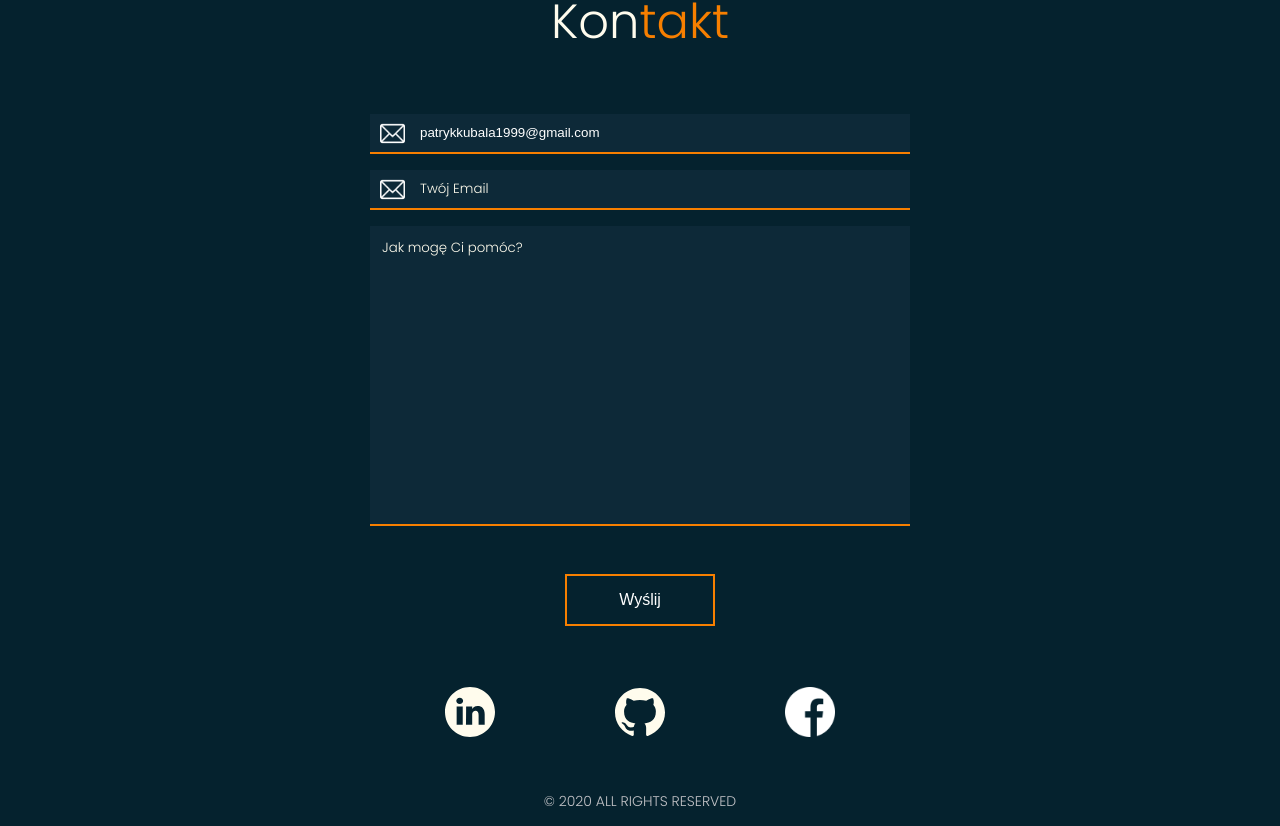
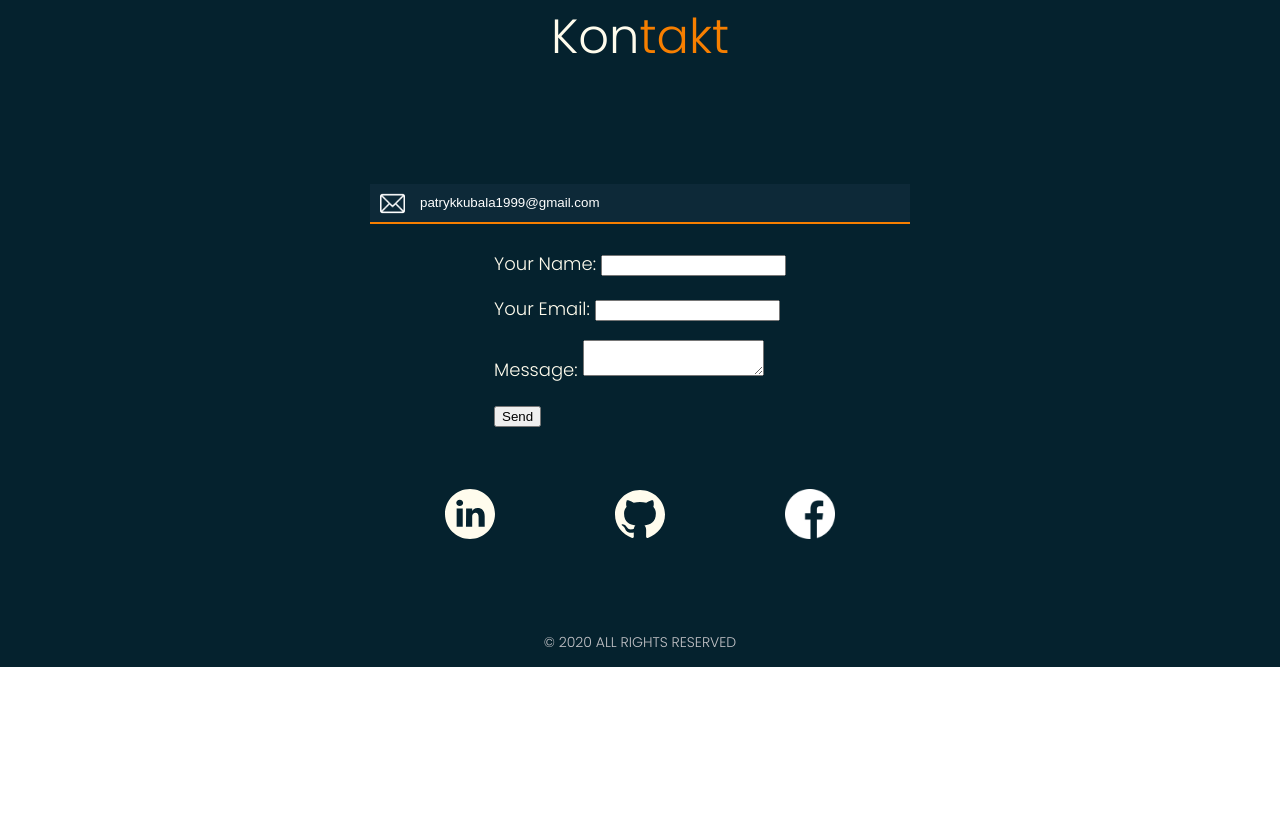
Before and after one commit to patkub2/portfolio, a React (Create React App) app: page / in a window 1280 px wide. Shown: the part 3146-3972 px from the top of the page. After the commit the page ends 3813 px from the top, so only its background shows below. Built offline with nearby package versions, Linux system fonts and the light colour scheme.

Commit message:
added folm

```diff
--- a/src/components/Contact/Email.js
+++ b/src/components/Contact/Email.js
@@ -8,6 +8,7 @@ import facebook from "../../img/facebook.png";
 
 import Form from "./Form";
 import { useSelector } from "react-redux";
+import Folm from "./Folm";
 
 const EmailContainer = styled.div`
   /*border: 1px solid green; /* green*/
@@ -85,41 +86,6 @@ function Email() {
   }
   /////////////////////////////////////////////////////////////////////////////////
   const language = useSelector((state) => state);
-  if (language) {
-    return (
-      <EmailContainer>
-        <Mail
-          type="email"
-          value="patrykkubala1999@gmail.com"
-          readonly
-          disabled
-        ></Mail>
-        <Form
-          emailplaceholder="Your email"
-          messageplaceholder="How can I help you?"
-          submitplaceholder={en}
-        />
-
-        <IconsContainer>
-          <Icon
-            src={linkedin}
-            onMouseEnter={handleMouseHoverLinkedIn}
-            onMouseLeave={handleMouseHoverLinkedIn}
-          />
-          <Icon
-            src={github}
-            onMouseEnter={handleMouseHoverGithub}
-            onMouseLeave={handleMouseHoverGithub}
-          />
-          <Icon
-            src={facebook}
-            onMouseEnter={handleMouseHoverFacebook}
-            onMouseLeave={handleMouseHoverFacebook}
-          />
-        </IconsContainer>
-      </EmailContainer>
-    );
-  }
   return (
     <EmailContainer>
       <Mail
@@ -128,11 +94,7 @@ function Email() {
         readonly
         disabled
       ></Mail>
-      <Form
-        emailplaceholder="Twój Email"
-        messageplaceholder="Jak mogę Ci pomóc?"
-        submitplaceholder={pl}
-      />
+      <Folm />
 
       <IconsContainer>
         <Icon
--- /dev/null
+++ b/src/components/Contact/Folm.js
@@ -0,0 +1,85 @@
+import React, { useState, useCallback } from "react";
+
+function Folm() {
+  const [name, setName] = useState("");
+  const [status, setStatus] = useState("");
+  const [email, setEmail] = useState("");
+  const [message, setMessage] = useState("");
+
+  const encode = (data) => {
+    const formData = new FormData();
+    Object.keys(data).forEach((k) => {
+      formData.append(k, data[k]);
+    });
+    return formData;
+  };
+
+  const handleSubmit = (e) => {
+    const data = { "form-name": "contact", name, email, message };
+    console.log(data);
+    fetch("/", {
+      method: "POST",
+      headers: { "Content-Type": "multipart/form-data; boundary=random" },
+      body: encode(data),
+    })
+      .then(() => setStatus("Form Submission Successful!!"))
+      .catch((error) => setStatus("Form Submission Failed!"));
+
+    e.preventDefault();
+  };
+
+  const handleChange = (e) => {
+    const { name, value } = e.target;
+    if (name === "name") {
+      return setName(value);
+    }
+    if (name === "email") {
+      return setEmail(value);
+    }
+    if (name === "message") {
+      return setMessage(value);
+    }
+  };
+
+  return (
+    <div className="App">
+      <form onSubmit={handleSubmit} action="/thank-you/">
+        <p>
+          <label>
+            Your Name:{" "}
+            <input
+              type="text"
+              name="name"
+              value={name}
+              onChange={handleChange}
+            />
+          </label>
+        </p>
+        <p>
+          <label>
+            Your Email:{" "}
+            <input
+              type="email"
+              name="email"
+              value={email}
+              onChange={handleChange}
+            />
+          </label>
+        </p>
+        <p>
+          <label>
+            Message:{" "}
+            <textarea name="message" value={message} onChange={handleChange} />
+          </label>
+        </p>
+
+        <p>
+          <button type="submit">Send</button>
+        </p>
+      </form>
+      <h3>{status}</h3>
+    </div>
+  );
+}
+
+export default Folm;
```
Also changed, not shown: public/form.html (added, +23 -0 lines).
